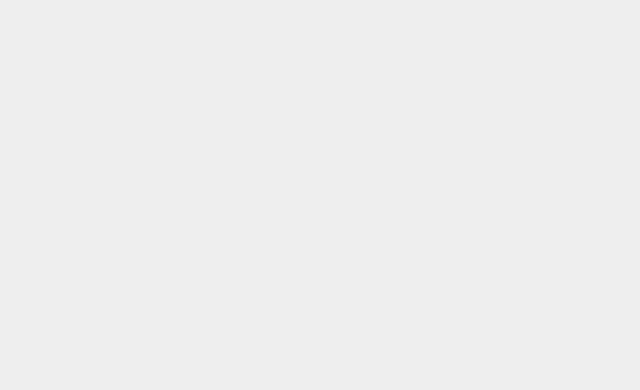
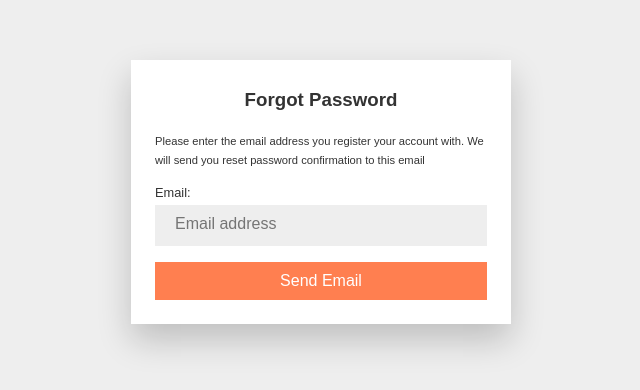
Before and after one commit to aayushjain7/MERN-Full-Auth-Boilerplate, a React (Create React App) app in the folder client/: page /forgotpassword in a window 1280 px wide. Shown: the part 208-598 px from the top of the page, without its empty margins (319-959 px from the left). Built offline with nearby package versions, Linux system fonts and the light colour scheme.

Commit message:
forgot password screen

```diff
--- a/client/src/components/screens/ForgotPasswordScreen.js
+++ b/client/src/components/screens/ForgotPasswordScreen.js
@@ -1,8 +1,65 @@
-import React from "react";
+import axios from "axios";
+import React, { useState } from "react";
 import "../../styles/ForgotPasswordScreen.css";
 
 const ForgotPasswordScreen = () => {
-	return <div></div>;
+	const [email, setEmail] = useState("");
+	const [error, setError] = useState("");
+	const [success, setSuccess] = useState("");
+
+	const forgotPasswordHandler = async (e) => {
+		e.preventDefault();
+		const config = {
+			headers: {
+				"Content-Type": "application/json",
+			},
+		};
+		try {
+			const { data } = await axios.post(
+				"/api/auth/forgotpassword",
+				{ email },
+				config
+			);
+			setSuccess(data.data);
+		} catch (error) {
+			setError(error.response.data.error);
+			setEmail("");
+			setTimeout(() => {
+				setError("");
+			}, 5000);
+		}
+	};
+
+	return (
+		<div className="forgotpassword-screen">
+			<form
+				onSubmit={forgotPasswordHandler}
+				className="forgotpassword-screen__form"
+			>
+				<h3 className="forgotpassword-screen__title">Forgot Password</h3>
+				{error && <span className="error-message">{error}</span>}
+				{success && <span className="success-message">{success}</span>}
+				<div className="form-group">
+					<p className="forgotpassword-screen__subtext">
+						Please enter the email address you register your account with. We
+						will send you reset password confirmation to this email
+					</p>
+					<label htmlFor="email">Email:</label>
+					<input
+						type="email"
+						required
+						id="email"
+						placeholder="Email address"
+						value={email}
+						onChange={(e) => setEmail(e.target.value)}
+					/>
+				</div>
+				<button type="submit" className="btn btn-primary">
+					Send Email
+				</button>
+			</form>
+		</div>
+	);
 };
 
 export default ForgotPasswordScreen;
```
